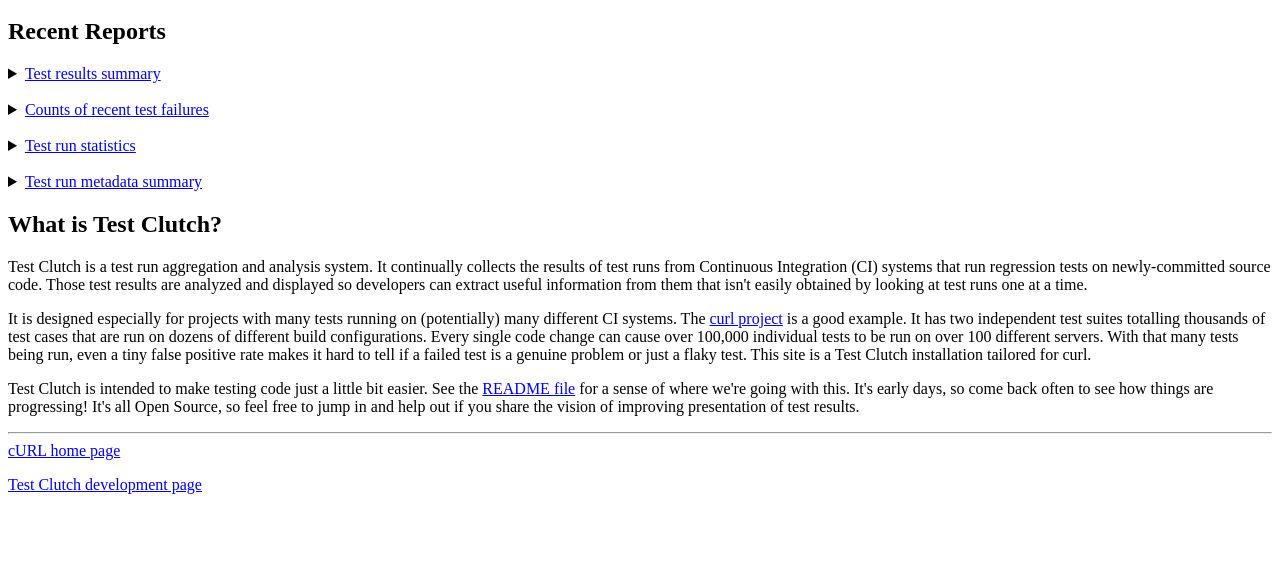
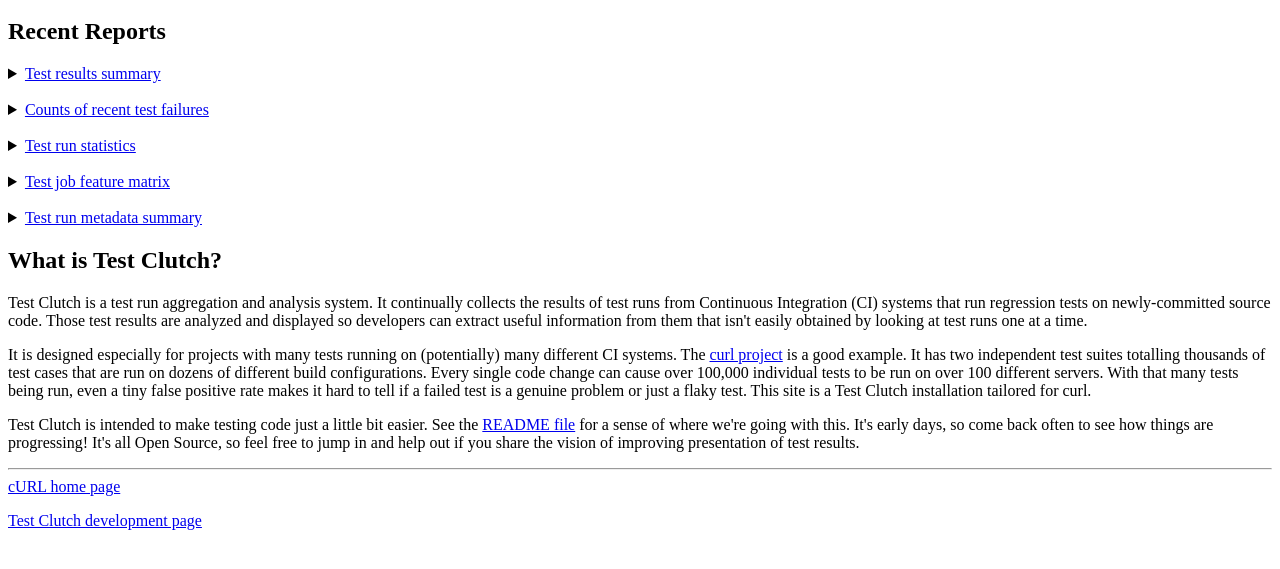
Before and after one commit to dfandrich/testclutch-curl-web, a plain HTML site: page distfiles/index.html in a window 1280 px wide. Shown: the part 225-794 px from the top of the page. Drawn offline with Linux system fonts and the light colour scheme.

Commit message:
Add a link to the feature matrix report

```diff
--- a/distfiles/index.html
+++ b/distfiles/index.html
@@ -51,6 +51,15 @@ This report shows many statistics about recent test runs.
 </details>
 <br>
 
+<details><summary><a href="static/reports/feature-matrix.html">Test job feature
+            matrix</a></summary>
+This report shows which features each job tests. It is presented in a matrix of
+job names on the Y axis and feature names on the X axis. It is not possible to
+detect some features in some jobs, so these may show as not applicable even
+though they are actually valid for the job.
+</details>
+<br>
+
 <details><summary><a href="static/reports/metadata-summary.html">Test run
             metadata summary</a></summary>
 This report shows all the metadata fields set in recent tests. Not all fields
```
